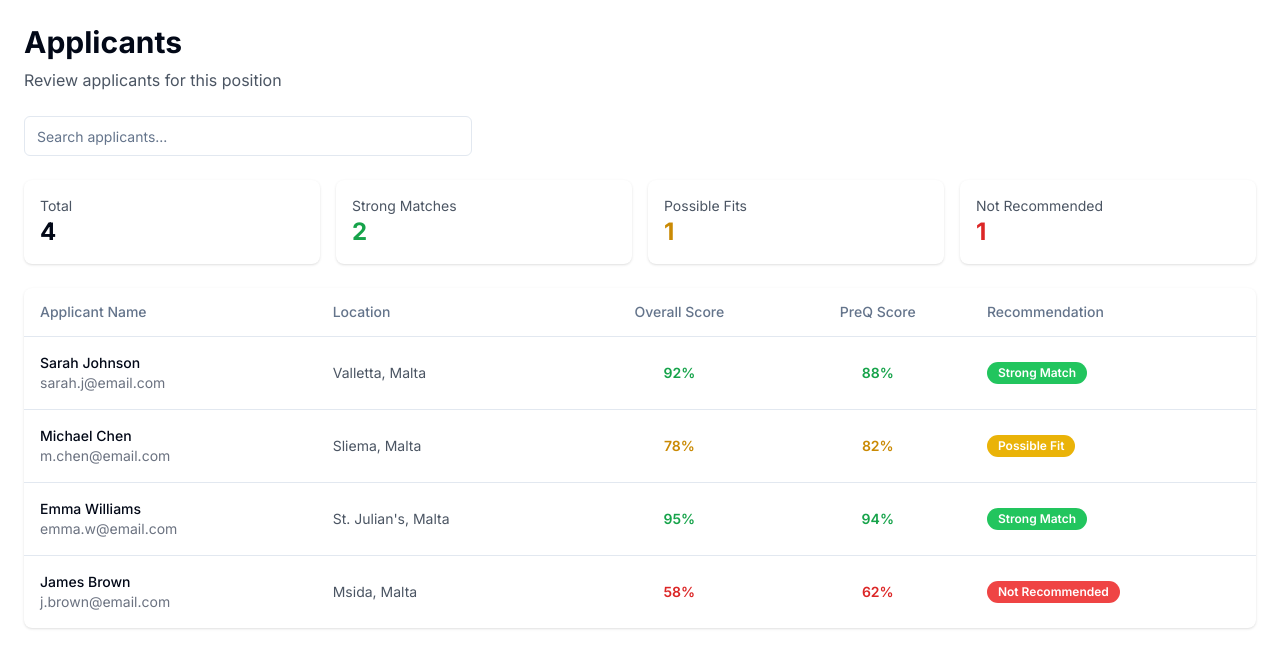
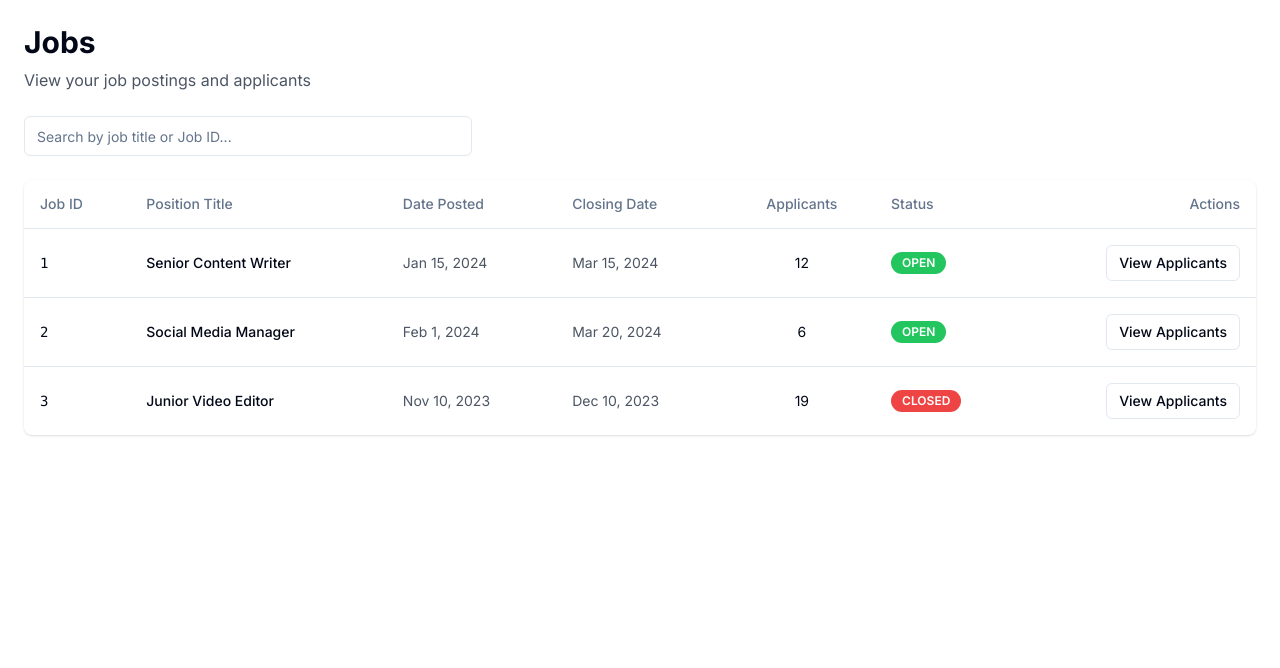
Before and after one commit to schaak722/keepmeposted-frontend, a Next.js app: page /company/1/jobs in a window 1280 px wide. Shown: the top 668 px of the page. Built offline with nearby package versions, Linux system fonts and the light colour scheme.

Commit message:
Add files via upload

```diff
--- a/app/company/[companyId]/jobs/page.tsx
+++ b/app/company/[companyId]/jobs/page.tsx
@@ -1,294 +1,174 @@
 "use client"
 
-import { useState } from "react"
+import { useMemo, useState } from "react"
+import Link from "next/link"
 import { useParams } from "next/navigation"
+import { format } from "date-fns"
+
+import { Button } from "@/components/ui/button"
 import { Input } from "@/components/ui/input"
+import { Badge } from "@/components/ui/badge"
 import { Table, TableBody, TableCell, TableHead, TableHeader, TableRow } from "@/components/ui/table"
-import { Badge } from "@/components/ui/badge"
 import { TableSkeleton } from "@/components/ui/skeleton"
-import { ApplicantDetailsPanel } from "@/components/applicant-details/applicant-details-panel"
-import type { Applicant, Recommendation } from "@/types"
 
-// Mock data - enhanced from Phase 5
-const MOCK_APPLICANTS: Applicant[] = [
+import type { Job, JobStatus } from "@/types"
+
+// Mock data (client view: jobs for a single company)
+const MOCK_JOBS: Job[] = [
   {
     id: "1",
     company_id: "1",
-    job_id: "1",
     company_name: "Lovin Malta",
+    company_logo_url: undefined,
     position_title: "Senior Content Writer",
-    first_name: "Sarah",
-    last_name: "Johnson",
-    email: "sarah.j@email.com",
-    contact_number: "+356 2123 4567",
+    basis: ["Full-Time"],
     location: "Valletta, Malta",
-    cv_url: "/uploads/sarah-johnson-cv.pdf",
-    overall_match_score: 92,
-    preset_questions_score: 88,
-    final_recommendation: "Strong Match" as Recommendation,
-    current_employer: "Times of Malta",
-    current_position: "Senior Journalist",
-    years_experience: 8,
-    average_duration: 2.5,
-    technical_skills: ["SEO", "Content Strategy", "Adobe Creative Suite", "CMS Management"],
-    soft_skills: ["Communication", "Creativity", "Time Management"],
-    languages: ["English (Native)", "Maltese (Fluent)", "Italian (Intermediate)"],
-    relevant_experience: "8 years in journalism and content creation, specializing in digital media",
-    qualifications: "BA in Journalism, University of Malta",
-    green_flags: [
-      "Strong SEO expertise demonstrated in previous roles",
-      "Proven track record of viral content creation",
-      "Experience managing editorial teams"
-    ],
-    red_flags: [
-      "May expect higher salary than budgeted"
-    ],
-    overall_reasoning: "Excellent match with extensive relevant experience in digital media and proven SEO skills.",
-    preset_reasoning: "Strong answers to screening questions, particularly regarding SEO strategy and portfolio samples.",
-    fit_notes: "Would be an excellent addition to the editorial team. Experience level matches senior requirements.",
-    status: "NEW",
-    applied_date: "2024-02-05T10:00:00Z",
-    is_starred: false,
-    created_at: "2024-02-05T10:00:00Z",
-    updated_at: "2024-02-05T10:00:00Z"
+    salary_band_id: "5",
+    seniority: "Senior",
+    description: "We're looking for a talented content writer...",
+    about_company: "Malta's leading digital media company",
+    industry: "Media & Publishing",
+    category_ids: ["2"],
+    preset_questions: ["What's your experience with SEO?", "Can you provide writing samples?"],
+    status: "OPEN" as JobStatus,
+    date_posted: "2024-01-15T10:00:00Z",
+    closing_date: "2024-03-15T10:00:00Z",
+    applicant_count: 12,
+    created_at: "2024-01-15T10:00:00Z",
+    updated_at: "2024-01-15T10:00:00Z",
   },
   {
     id: "2",
     company_id: "1",
-    job_id: "1",
-    first_name: "Michael",
-    last_name: "Chen",
-    email: "m.chen@email.com",
-    contact_number: "+356 7912 3456",
+    company_name: "Lovin Malta",
+    company_logo_url: undefined,
+    position_title: "Social Media Manager",
+    basis: ["Full-Time", "Hybrid"],
     location: "Sliema, Malta",
-    cv_url: "/uploads/michael-chen-cv.pdf",
-    overall_match_score: 78,
-    preset_questions_score: 82,
-    final_recommendation: "Possible Fit" as Recommendation,
-    current_employer: "Independent Freelancer",
-    current_position: "Freelance Writer",
-    years_experience: 4,
-    average_duration: 1.5,
-    technical_skills: ["Content Writing", "Social Media", "Basic SEO"],
-    soft_skills: ["Adaptability", "Creativity"],
-    languages: ["English (Native)", "Mandarin (Native)"],
-    relevant_experience: "4 years freelance writing with focus on lifestyle and travel content",
-    qualifications: "BA in English Literature, University of London",
-    green_flags: [
-      "Strong writing samples provided",
-      "Flexible and adaptable work style"
-    ],
-    red_flags: [
-      "Limited SEO experience compared to requirements",
-      "No team management experience"
-    ],
-    overall_reasoning: "Good writer but lacks some technical SEO skills required for senior role.",
-    preset_reasoning: "Adequate answers but showed gaps in advanced SEO knowledge.",
-    fit_notes: "Could be considered if willing to take more junior role or with additional training.",
-    status: "SCREENING",
-    applied_date: "2024-02-03T10:00:00Z",
-    is_starred: true,
-    created_at: "2024-02-03T10:00:00Z",
-    updated_at: "2024-02-03T10:00:00Z"
+    salary_band_id: "6",
+    seniority: "Mid-Level",
+    description: "Join our digital team to lead social content...",
+    about_company: "Malta's leading digital media company",
+    industry: "Media & Publishing",
+    category_ids: ["2"],
+    preset_questions: ["Describe your experience managing brand accounts."],
+    status: "OPEN" as JobStatus,
+    date_posted: "2024-02-01T10:00:00Z",
+    closing_date: "2024-03-20T10:00:00Z",
+    applicant_count: 6,
+    created_at: "2024-02-01T10:00:00Z",
+    updated_at: "2024-02-01T10:00:00Z",
   },
   {
     id: "3",
     company_id: "1",
-    job_id: "1",
-    first_name: "Emma",
-    last_name: "Williams",
-    email: "emma.w@email.com",
-    location: "St. Julian's, Malta",
-    cv_url: "/uploads/emma-williams-cv.pdf",
-    overall_match_score: 95,
-    preset_questions_score: 94,
-    final_recommendation: "Strong Match" as Recommendation,
-    current_employer: "MaltaToday",
-    current_position: "Head of Digital Content",
-    years_experience: 10,
-    average_duration: 3.5,
-    technical_skills: ["SEO", "Content Strategy", "Team Leadership", "Analytics", "CMS"],
-    soft_skills: ["Leadership", "Strategic Thinking", "Communication"],
-    languages: ["English (Native)", "Maltese (Fluent)"],
-    relevant_experience: "10 years in digital journalism with 5 years in leadership roles",
-    qualifications: "MA in Digital Media, University of Malta",
-    green_flags: [
-      "Exceptional SEO and content strategy expertise",
-      "Proven leadership and team management skills",
-      "Strong local market knowledge"
-    ],
-    red_flags: [],
-    overall_reasoning: "Outstanding candidate with all required skills and local market expertise.",
-    preset_reasoning: "Exemplary answers demonstrating deep SEO knowledge and strategic thinking.",
-    fit_notes: "Top candidate - immediate hire recommended.",
-    status: "NEW",
-    applied_date: "2024-02-06T10:00:00Z",
-    is_starred: false,
-    created_at: "2024-02-06T10:00:00Z",
-    updated_at: "2024-02-06T10:00:00Z"
+    company_name: "Lovin Malta",
+    company_logo_url: undefined,
+    position_title: "Junior Video Editor",
+    basis: ["Full-Time"],
+    location: "Valletta, Malta",
+    salary_band_id: "3",
+    seniority: "Entry Level",
+    description: "We're looking for an eager video editor...",
+    about_company: "Malta's leading digital media company",
+    industry: "Media & Publishing",
+    category_ids: ["2"],
+    preset_questions: ["Share a portfolio link."],
+    status: "CLOSED" as JobStatus,
+    date_posted: "2023-11-10T10:00:00Z",
+    closing_date: "2023-12-10T10:00:00Z",
+    applicant_count: 19,
+    created_at: "2023-11-10T10:00:00Z",
+    updated_at: "2023-12-15T10:00:00Z",
   },
-  {
-    id: "4",
-    company_id: "1",
-    job_id: "1",
-    first_name: "James",
-    last_name: "Brown",
-    email: "j.brown@email.com",
-    location: "Msida, Malta",
-    cv_url: "/uploads/james-brown-cv.pdf",
-    overall_match_score: 58,
-    preset_questions_score: 62,
-    final_recommendation: "Not Recommended" as Recommendation,
-    current_employer: "Local Blog",
-    current_position: "Content Contributor",
-    years_experience: 2,
-    technical_skills: ["Basic Writing", "Social Media"],
-    soft_skills: ["Enthusiasm", "Quick Learner"],
-    languages: ["English (Native)"],
-    relevant_experience: "2 years part-time blogging",
-    qualifications: "Ongoing BA in Communications",
-    green_flags: [
-      "Enthusiastic and eager to learn"
-    ],
-    red_flags: [
-      "Insufficient experience for senior role",
-      "No SEO knowledge demonstrated",
-      "Incomplete degree"
-    ],
-    overall_reasoning: "Not qualified for senior position. Lacks required experience and technical skills.",
-    preset_reasoning: "Weak answers showing lack of SEO understanding.",
-    fit_notes: "Not suitable for this role.",
-    status: "NEW",
-    applied_date: "2024-02-04T10:00:00Z",
-    is_starred: false,
-    created_at: "2024-02-04T10:00:00Z",
-    updated_at: "2024-02-04T10:00:00Z"
-  }
 ]
 
-export default function ClientApplicantsPage() {
+export default function ClientJobsPage() {
   const params = useParams()
-  const jobId = params.jobId as string
+  const companyId = params.companyId as string
 
-  const [applicants, setApplicants] = useState<Applicant[]>(MOCK_APPLICANTS)
-  const [isLoading, setIsLoading] = useState(false)
+  const [isLoading] = useState(false)
   const [searchQuery, setSearchQuery] = useState("")
-  const [selectedApplicant, setSelectedApplicant] = useState<Applicant | null>(null)
 
-  const filteredApplicants = applicants.filter(applicant =>
-    applicant.first_name.toLowerCase().includes(searchQuery.toLowerCase()) ||
-    applicant.last_name.toLowerCase().includes(searchQuery.toLowerCase())
-  )
+  const jobs = useMemo(() => MOCK_JOBS.filter((j) => j.company_id === companyId), [companyId])
 
-  const getScoreColor = (score: number) => {
-    if (score >= 85) return "text-green-600 font-semibold"
-    if (score >= 70) return "text-yellow-600 font-semibold"
-    return "text-red-600 font-semibold"
+  const filteredJobs = useMemo(() => {
+    const q = searchQuery.trim().toLowerCase()
+    if (!q) return jobs
+    return jobs.filter((job) => job.position_title.toLowerCase().includes(q) || job.id.includes(q))
+  }, [jobs, searchQuery])
+
+  const getStatusBadge = (status: JobStatus) => {
+    const variants: Record<JobStatus, "default" | "success" | "error"> = {
+      DRAFT: "default",
+      OPEN: "success",
+      CLOSED: "error",
     }
-
-  const getRecommendationBadge = (recommendation: Recommendation) => {
-    const variants: Record<Recommendation, "success" | "warning" | "error"> = {
-      "Strong Match": "success",
-      "Possible Fit": "warning",
-      "Not Recommended": "error"
-    }
-    return <Badge variant={variants[recommendation]}>{recommendation}</Badge>
+    return <Badge variant={variants[status]}>{status}</Badge>
   }
 
   return (
-    <>
     <div className="p-6 max-w-7xl mx-auto">
       {/* Page Header */}
       <div className="mb-6">
-          <h1 className="text-3xl font-bold mb-2">Applicants</h1>
-          <p className="text-gray-600">Review applicants for this position</p>
+        <h1 className="text-3xl font-bold mb-2">Jobs</h1>
+        <p className="text-gray-600">View your job postings and applicants</p>
       </div>
 
       {/* Controls */}
       <div className="flex justify-between items-center mb-6 gap-4">
         <Input
-            placeholder="Search applicants..."
+          placeholder="Search by job title or Job ID..."
           value={searchQuery}
           onChange={(e) => setSearchQuery(e.target.value)}
           className="max-w-md"
         />
       </div>
 
-        {/* Stats */}
-        <div className="grid grid-cols-4 gap-4 mb-6">
-          <div className="bg-white rounded-lg shadow p-4">
-            <div className="text-sm text-gray-600">Total</div>
-            <div className="text-2xl font-bold">{applicants.length}</div>
-          </div>
-          <div className="bg-white rounded-lg shadow p-4">
-            <div className="text-sm text-gray-600">Strong Matches</div>
-            <div className="text-2xl font-bold text-green-600">
-              {applicants.filter(a => a.final_recommendation === "Strong Match").length}
-            </div>
-          </div>
-          <div className="bg-white rounded-lg shadow p-4">
-            <div className="text-sm text-gray-600">Possible Fits</div>
-            <div className="text-2xl font-bold text-yellow-600">
-              {applicants.filter(a => a.final_recommendation === "Possible Fit").length}
-            </div>
-          </div>
-          <div className="bg-white rounded-lg shadow p-4">
-            <div className="text-sm text-gray-600">Not Recommended</div>
-            <div className="text-2xl font-bold text-red-600">
-              {applicants.filter(a => a.final_recommendation === "Not Recommended").length}
-            </div>
-          </div>
-        </div>
-
       {/* Table */}
       {isLoading ? (
-          <TableSkeleton rows={5} />
+        <TableSkeleton rows={6} />
       ) : (
         <div className="bg-white rounded-lg shadow overflow-hidden">
           <Table>
             <TableHeader>
               <TableRow>
-                  <TableHead>Applicant Name</TableHead>
-                  <TableHead>Location</TableHead>
-                  <TableHead className="text-center">Overall Score</TableHead>
-                  <TableHead className="text-center">PreQ Score</TableHead>
-                  <TableHead>Recommendation</TableHead>
+                <TableHead>Job ID</TableHead>
+                <TableHead>Position Title</TableHead>
+                <TableHead>Date Posted</TableHead>
+                <TableHead>Closing Date</TableHead>
+                <TableHead className="text-center">Applicants</TableHead>
+                <TableHead>Status</TableHead>
+                <TableHead className="text-right">Actions</TableHead>
               </TableRow>
             </TableHeader>
             <TableBody>
-                {filteredApplicants.length === 0 ? (
+              {filteredJobs.length === 0 ? (
                 <TableRow>
-                    <TableCell colSpan={5} className="text-center py-8 text-gray-500">
-                      {searchQuery ? "No applicants found matching your search" : "No applicants yet"}
+                  <TableCell colSpan={7} className="text-center py-8 text-gray-500">
+                    {searchQuery ? "No jobs found matching your search" : "No jobs available"}
                   </TableCell>
                 </TableRow>
               ) : (
-                  filteredApplicants.map(applicant => (
-                    <TableRow
-                      key={applicant.id}
-                      onClick={() => setSelectedApplicant(applicant)}
-                      className="cursor-pointer hover:bg-gray-50"
-                    >
-                      <TableCell>
-                        <div>
-                          <div className="font-medium">
-                            {applicant.first_name} {applicant.last_name}
-                          </div>
-                          <div className="text-sm text-gray-500">{applicant.email}</div>
-                        </div>
+                filteredJobs.map((job) => (
+                  <TableRow key={job.id}>
+                    <TableCell className="font-mono text-sm">{job.id}</TableCell>
+                    <TableCell className="font-medium">{job.position_title}</TableCell>
+                    <TableCell className="text-gray-600">
+                      {format(new Date(job.date_posted), "MMM d, yyyy")}
                     </TableCell>
-                      <TableCell className="text-gray-600">{applicant.location}</TableCell>
-                      <TableCell className="text-center">
-                        <span className={getScoreColor(applicant.overall_match_score)}>
-                          {applicant.overall_match_score}%
-                        </span>
+                    <TableCell className="text-gray-600">
+                      {job.closing_date ? format(new Date(job.closing_date), "MMM d, yyyy") : "—"}
                     </TableCell>
-                      <TableCell className="text-center">
-                        <span className={getScoreColor(applicant.preset_questions_score)}>
-                          {applicant.preset_questions_score}%
-                        </span>
+                    <TableCell className="text-center">{job.applicant_count ?? 0}</TableCell>
+                    <TableCell>{getStatusBadge(job.status)}</TableCell>
+                    <TableCell className="text-right">
+                      <Button asChild variant="outline" size="sm">
+                        <Link href={`/company/${companyId}/jobs/${job.id}/applicants`}>
+                          View Applicants
+                        </Link>
+                      </Button>
                     </TableCell>
-                      <TableCell>{getRecommendationBadge(applicant.final_recommendation)}</TableCell>
                   </TableRow>
                 ))
               )}
@@ -297,14 +177,5 @@ export default function ClientApplicantsPage() {
         </div>
       )}
     </div>
-
-      {/* Applicant Details Panel - From Phase 5 */}
-      {selectedApplicant && (
-        <ApplicantDetailsPanel
-          applicant={selectedApplicant}
-          onClose={() => setSelectedApplicant(null)}
-        />
-      )}
-    </>
   )
 }
```
Lines whose indentation alone changed are shown as unchanged.
